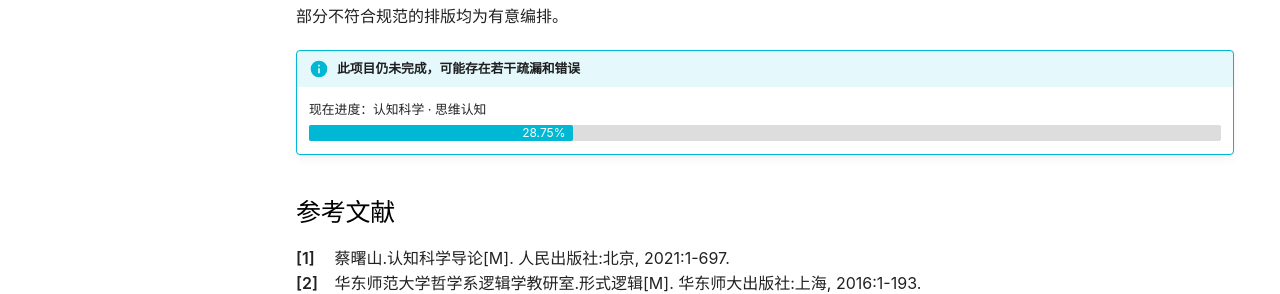
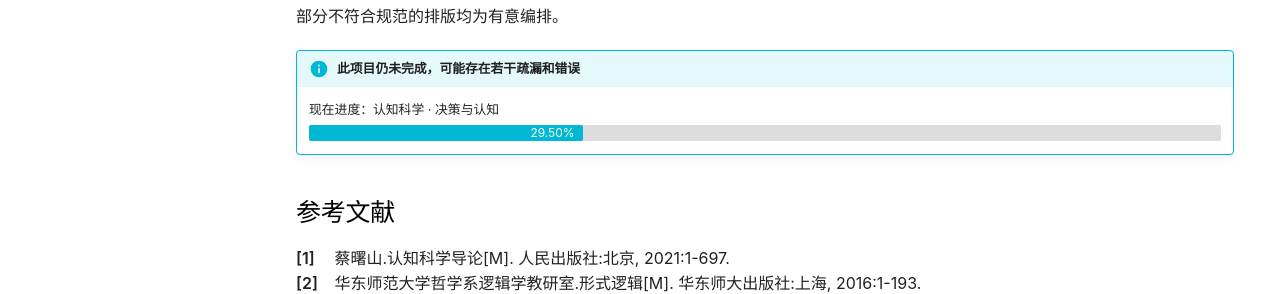
Before and after one commit to ShiinaHiiragi/note, an MkDocs documentation site: the page built from docs/index.md, in a window 1280 px wide and 1100 px high. Shown: the part 393-687 px from the top of the window. Built offline with MkDocs 1.6.1 and Material for MkDocs 9.7.7, drawn with Linux system fonts in a browser that asks for light colours; comment, search, counter and statistics services are not loaded.

Commit message:
change percentage

```diff
--- a/docs/index.md
+++ b/docs/index.md
@@ -6,7 +6,7 @@
 全站以 `mkdocs-material` 作为框架，使用中文作为描述语言，所有源文件在 GitHub 可见。标点符号的使用基本符合普遍规则，绝大部分不符合规范的排版均为有意编排。
 
 !!! info "此项目仍未完成，可能存在若干疏漏和错误"
-    <label> 现在进度：认知科学 · 思维认知 </label>
+    <label> 现在进度：认知科学 · 决策与认知 </label>
     <div class="progress-container">
         <div class="progress-percentage"> </div>
     </div>
@@ -76,7 +76,7 @@
         locate: "北京",
         year: 2021,
         page: [1, 697],
-        plot: 405
+        plot: 454
     },
     {
         author: ["华东师范大学哲学系逻辑学教研室"],
```
